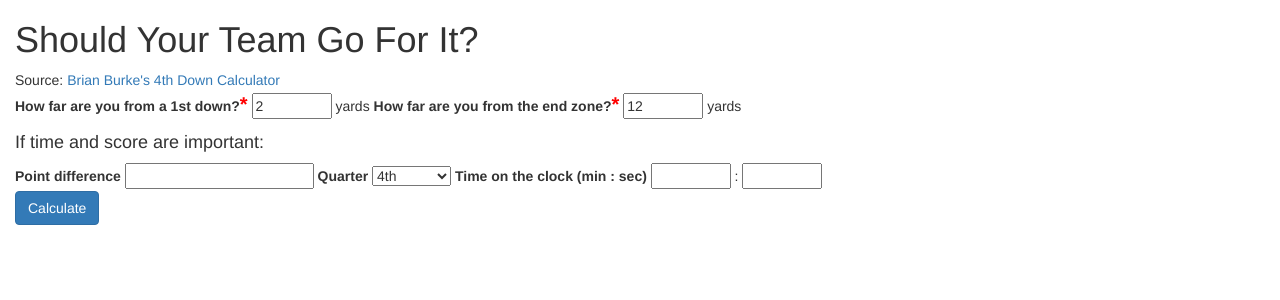
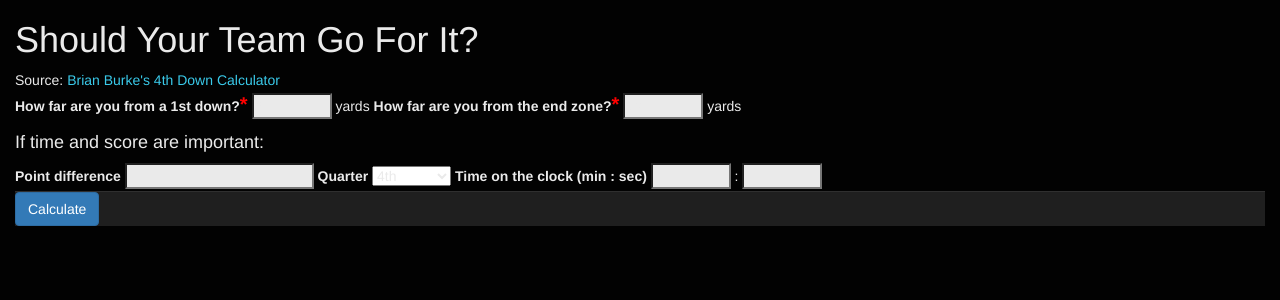
Before and after one commit to kevinburke/downanddistance, a Flask app: page / in a window 1280 px wide. Shown: the top 300 px of the page. Run offline with Flask 2, Linux system fonts and the light colour scheme; some libraries are stand-ins or nearby versions.

Commit message:
Raiders colors (duh)

```diff
--- /dev/null
+++ b/static/style.css
@@ -0,0 +1,32 @@
+html, body, .container-fluid {
+    background-color: #020202;
+    color: #eaeaea;
+}
+
+.container-fluid a, a:visited {
+    color: #3acaea;
+}
+
+.container-fluid input,
+.container-fluid input[type="text"],
+.container-fluid input[type="password"],
+.container-fluid input[type="datetime"],
+.container-fluid input[type="datetime-local"],
+.container-fluid input[type="date"],
+.container-fluid input[type="month"],
+.container-fluid input[type="time"],
+.container-fluid input[type="week"],
+.container-fluid input[type="number"],
+.container-fluid input[type="email"],
+.container-fluid input[type="url"],
+.container-fluid input[type="search"],
+.container-fluid input[type="tel"],
+.container-fluid input[type="color"],
+.uneditable-input {
+    background-color: #eaeaea;
+}
+
+.container-fluid .form-actions {
+    border-top: 1px solid #2f2f2f;
+    background-color: #1f1f1f;
+}
--- a/templates/index.html
+++ b/templates/index.html
@@ -2,7 +2,8 @@
 <html>
   <head>
     <link rel="stylesheet" href="http://cdnjs.cloudflare.com/ajax/libs/twitter-bootstrap/2.1.1/css/bootstrap.min.css" />
-    <script type="text/javascript" src="http://ajax.googleapis.com/ajax/libs/jquery/1.7.2/jquery.min.js"></script>
+    <link rel="stylesheet" href="{{ url_for('static', filename='style.css') }}" />
+    <link rel="stylesheet" href="http://cdnjs.cloudflare.com/ajax/libs/twitter-bootstrap/2.1.1/css/bootstrap.min.css" />
     <meta name="viewport" content="width=device-width, initial-scale=1.0">
     <title>Should Your Team Go For It?</title>
   </head>
```
Also changed, not shown: 2 other files.
